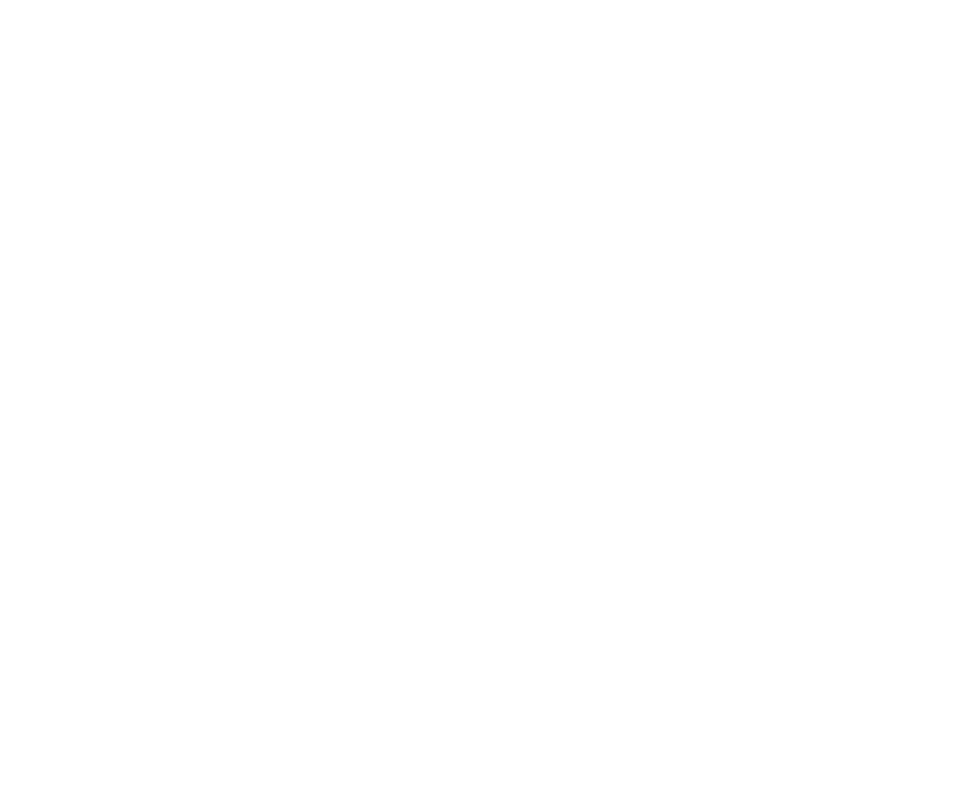
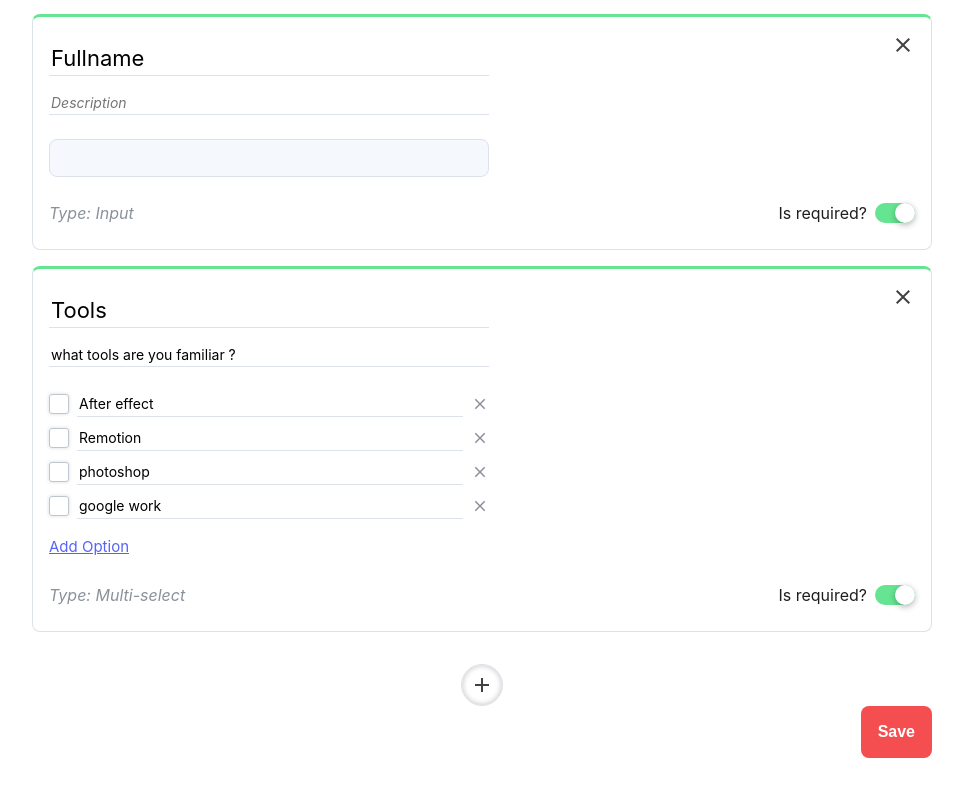
Before and after one commit to sharif3271/progressive-form-builder, a React (Vite) app: page / in a window 1280 px wide. Shown: the part 453-1250 px from the top of the page, without its empty margins (158-1121 px from the left). Before the commit the page ends 800 px from the top, so only its background shows below. Built offline with nearby package versions, Linux system fonts and the light colour scheme.

Commit message:
implementing create/edit a form

```diff
--- a/lib/components/AddSection.tsx
+++ b/lib/components/AddSection.tsx
@@ -1,41 +1,46 @@
-import { useEffect, useRef, useState } from "react"
-import { useAddItem } from "../context"
-import { FormItemType } from "../types/form.type"
-import { MdiIcon } from "./MdiIcon"
-import { mdiPlus } from "@mdi/js"
-
+import { useCallback, useEffect, useRef, useState } from "react";
+import { useAddItem } from "../context";
+import { FormItemType } from "../types/form.type";
+import { MdiIcon } from "./MdiIcon";
+import { mdiPlus } from "@mdi/js";
 
 export const AddSection = () => {
+  const addItem = useAddItem();
+  const [showItems, setShowItems] = useState(false);
+  const timeoutRef = useRef<NodeJS.Timeout>(setTimeout(() => undefined));
 
-  const onAddItem = useAddItem()
-  const [showItems, setShowItems] = useState(false)
-  const timeoutRef = useRef<NodeJS.Timeout>(setTimeout(() => undefined))
+  const onAddItem = useCallback(
+    (p: FormItemType) => {
+      setShowItems(false);
+      addItem(p);
+    },
+    [addItem],
+  );
 
   useEffect(() => {
     const closeHandler = () => {
-      clearTimeout(timeoutRef.current)
-      setShowItems(false)
-    }
-    window.addEventListener('click', closeHandler)
+      clearTimeout(timeoutRef.current);
+      setShowItems(false);
+    };
+    window.addEventListener("click", closeHandler);
     return () => {
-      window.removeEventListener('click', closeHandler)
-    }
-  }, [])
+      window.removeEventListener("click", closeHandler);
+    };
+  }, []);
 
   return (
     <div
       className="pfb-add-section"
-      onClick={e => e.stopPropagation()}
+      onClick={(e) => e.stopPropagation()}
       onMouseLeave={() => {
-        timeoutRef.current = setTimeout(() => setShowItems(false), 1000)
+        timeoutRef.current = setTimeout(() => setShowItems(false), 1000);
       }}
       onMouseOver={() => {
         if (timeoutRef.current) {
-          clearTimeout(timeoutRef.current)
+          clearTimeout(timeoutRef.current);
         }
       }}
     >
-
       <div
         className="button"
         onClick={() => setShowItems(true)}
@@ -46,19 +51,34 @@ export const AddSection = () => {
 
       {showItems && (
         <div className="actions">
-          <div onClick={() => onAddItem(FormItemType.INPUT)} title="Add an Input">
+          <div
+            onClick={() => onAddItem(FormItemType.INPUT)}
+            title="Add an Input"
+          >
             Input
           </div>
-          <div onClick={() => onAddItem(FormItemType.TEXTBOX)} title="Add a Textbox">
+          <div
+            onClick={() => onAddItem(FormItemType.TEXTBOX)}
+            title="Add a Textbox"
+          >
             Textbox
           </div>
-          <div onClick={() => onAddItem(FormItemType.MULTISELECT)} title="Add a Multi select">
+          <div
+            onClick={() => onAddItem(FormItemType.MULTISELECT)}
+            title="Add a Multi select"
+          >
             Multi-select
           </div>
-          <div onClick={() => onAddItem(FormItemType.SINGLESELECT)} title="Add a Single select">
+          <div
+            onClick={() => onAddItem(FormItemType.SINGLESELECT)}
+            title="Add a Single select"
+          >
             Single-select
           </div>
-          <div onClick={() => onAddItem(FormItemType.DROPDOWN)} title="Add a Dropdown">
+          <div
+            onClick={() => onAddItem(FormItemType.DROPDOWN)}
+            title="Add a Dropdown"
+          >
             Dropdown
           </div>
           <div onClick={() => onAddItem(FormItemType.DATE)} title="Add a Date">
@@ -70,5 +90,5 @@ export const AddSection = () => {
         </div>
       )}
     </div>
-  )
-}
+  );
+};
--- a/lib/context/index.tsx
+++ b/lib/context/index.tsx
@@ -65,3 +65,4 @@ export const useUpdateDescription = contextUpdateCreator(ActionTypes.UPDATE_DESC
 export const useUpdateItem = contextUpdateCreator(ActionTypes.UPDATE_ITEM)
 export const useAddItem = contextUpdateCreator(ActionTypes.ADD_ITEM)
 export const useDeleteItem = contextUpdateCreator(ActionTypes.DELETE_ITEM)
+export const useInitStore = contextUpdateCreator(ActionTypes.INIT_STORE)
--- a/lib/context/reducer.ts
+++ b/lib/context/reducer.ts
@@ -7,12 +7,14 @@ export enum ActionTypes {
   UPDATE_ITEM,
   ADD_ITEM,
   DELETE_ITEM,
+  INIT_STORE,
 }
 export type PayloadType<T extends ActionTypes> =
   T extends ActionTypes.UPDATE_TITLE ? FormObjectModelStore['title'] :
   T extends ActionTypes.UPDATE_DESCRIPTION ? FormObjectModelStore['description'] :
   T extends ActionTypes.UPDATE_ITEM ? { id: string, data: Extract<FormObjectModelStore['itemsObject'][string], { id: string }> } :
   T extends ActionTypes.DELETE_ITEM ? { id: string } :
+  T extends ActionTypes.INIT_STORE ? FormObjectModelStore :
   T extends ActionTypes.ADD_ITEM ? FormItemType :
   never;
 
@@ -26,6 +28,7 @@ export type StoreAction =
   StoreActionBase<ActionTypes.UPDATE_DESCRIPTION> |
   StoreActionBase<ActionTypes.UPDATE_ITEM> |
   StoreActionBase<ActionTypes.DELETE_ITEM> |
+  StoreActionBase<ActionTypes.INIT_STORE> |
   StoreActionBase<ActionTypes.ADD_ITEM>;
 
 
@@ -34,6 +37,8 @@ export function reducer(state: FormObjectModelStore, action: StoreAction): FormO
   switch (action.type) {
     case ActionTypes.UPDATE_TITLE:
       return { ...state, title: action.payload }
+    case ActionTypes.INIT_STORE:
+      return { ...action.payload }
     case ActionTypes.UPDATE_DESCRIPTION:
       return { ...state, description: action.payload }
     case ActionTypes.ADD_ITEM:
--- a/lib/main.tsx
+++ b/lib/main.tsx
@@ -1,22 +1,28 @@
-import { FC, HTMLAttributes } from "react"
-import { FormContextProvider } from "./context"
-import { AddSection, Header, QuestionSet } from './components'
-import './styles/index.scss'
+import { FC, HTMLAttributes } from "react";
+import { FormContextProvider } from "./context";
+import { AddSection, Header, QuestionSet } from "./components";
+import "./styles/index.scss";
+import { UpdateExternal, UpdateExternalProps } from "./update"
 
+type ProFormBuilderProps = HTMLAttributes<HTMLDivElement> & UpdateExternalProps
 
-export const ProFormBuilder: FC<HTMLAttributes<HTMLDivElement>> = ({
+export const ProFormBuilder: FC<ProFormBuilderProps> = ({
   className,
+  initialValue,
+  onChangeValue,
   ...props
 }) => {
-
   return (
     <FormContextProvider>
-      <div className={`pfb-main-container ${className ?? ''}`} {...props}>
+      <UpdateExternal
+        initialValue={initialValue}
+        onChangeValue={onChangeValue}
+      />
+      <div className={`pfb-main-container ${className ?? ""}`} {...props}>
         <Header />
         <QuestionSet />
         <AddSection />
       </div>
     </FormContextProvider>
-  )
-
-}
+  );
+};
--- a/lib/styles/_animations.scss
+++ b/lib/styles/_animations.scss
@@ -8,3 +8,14 @@
     transform: translateY(0);
   }
 }
+@keyframes loading {
+  0% {
+    transform: rotate(0deg);
+  }
+  50% {
+    transform: rotate(220deg);
+  }
+  100% {
+    transform: rotate(360deg);
+  }
+}
--- a/lib/styles/_app.scss
+++ b/lib/styles/_app.scss
@@ -1,4 +1,4 @@
-@import 'mixin';
+@import "mixin";
 
 .pfb-main-container {
   width: 100%;
--- /dev/null
+++ b/lib/update.tsx
@@ -0,0 +1,30 @@
+import { FC, useEffect } from "react";
+import { FormObjectModelStore } from "./types/form.type";
+import { useContextSelector, useInitStore } from "./context";
+
+
+export interface UpdateExternalProps {
+  initialValue?: FormObjectModelStore;
+  onChangeValue?: (value: FormObjectModelStore) => void;
+}
+
+export const UpdateExternal: FC<UpdateExternalProps> = ({ initialValue, onChangeValue }) => {
+
+  const initStore = useInitStore()
+  const store = useContextSelector(s => ({
+    title: s.title,
+    description: s.description,
+    itemsObject: s.itemsObject,
+  }) as FormObjectModelStore)
+
+  useEffect(() => {
+    if (initialValue) initStore(initialValue)
+  }, [])
+
+  useEffect(() => {
+    onChangeValue?.(store)
+  }, [store])
+
+
+  return null;
+}
--- a/src/App.scss
+++ b/src/App.scss
@@ -19,3 +19,41 @@ body,
   min-height: 100px;
   margin-bottom: 100px;
 }
+
+.save-container {
+  width: 100%;
+  display: flex;
+  align-items: center;
+}
+
+.form-save {
+  height: 52px;
+  display: flex;
+  justify-content: center;
+  align-items: center;
+  padding: 0 16px;
+  border-radius: 8px;
+  border: 1px solid transparent;
+  background-color: var(--color-primary);
+  font-size: 16px;
+  font-weight: 600;
+  color: var(--color-white);
+  cursor: pointer;
+  position: relative;
+  overflow: hidden;
+  &::after {
+    content: '◜';
+    font-size: 28px;
+    position: absolute;
+    inset: 0;
+    background-color: var(--color-primary);
+    color: var(--color-white);
+    display: none;
+    justify-content: center;
+    align-items: center;
+    animation: loading 0.3s infinite;
+  }
+  &.laoding::after {
+    display: flex;
+  }
+}
--- a/src/App.tsx
+++ b/src/App.tsx
@@ -1,13 +1,17 @@
-// import reactLogo from './assets/react.svg'
-// import viteLogo from '/vite.svg'
 import './App.scss'
 import { ProFormBuilder } from '../lib/main'
 
 
+const InitForm = JSON.parse(`{"title":"Main Form","description":"the description of main form","itemsObject":{"1721383968971":{"id":"1721383968971","isRequired":true,"type":1,"title":"Experience ","description":"How many Years of Experience do you have, please enter the number only!"},"1721384046848":{"id":"1721384046848","isRequired":true,"type":1,"title":"Fullname"},"1721384066884":{"id":"1721384066884","isRequired":true,"type":3,"title":"Tools","description":"what tools are you familiar ?","options":["After effect","Remotion","photoshop","google work"]}}}`)
+
 export const App = () => {
   return (
     <div className='app-container'>
-      <ProFormBuilder />
+      <ProFormBuilder initialValue={InitForm} />
+      <div className="save-container">
+        <div style={{ flex: 1 }} />
+        <button className="form-save">Save</button>
+      </div>
     </div>
   )
 }
```
